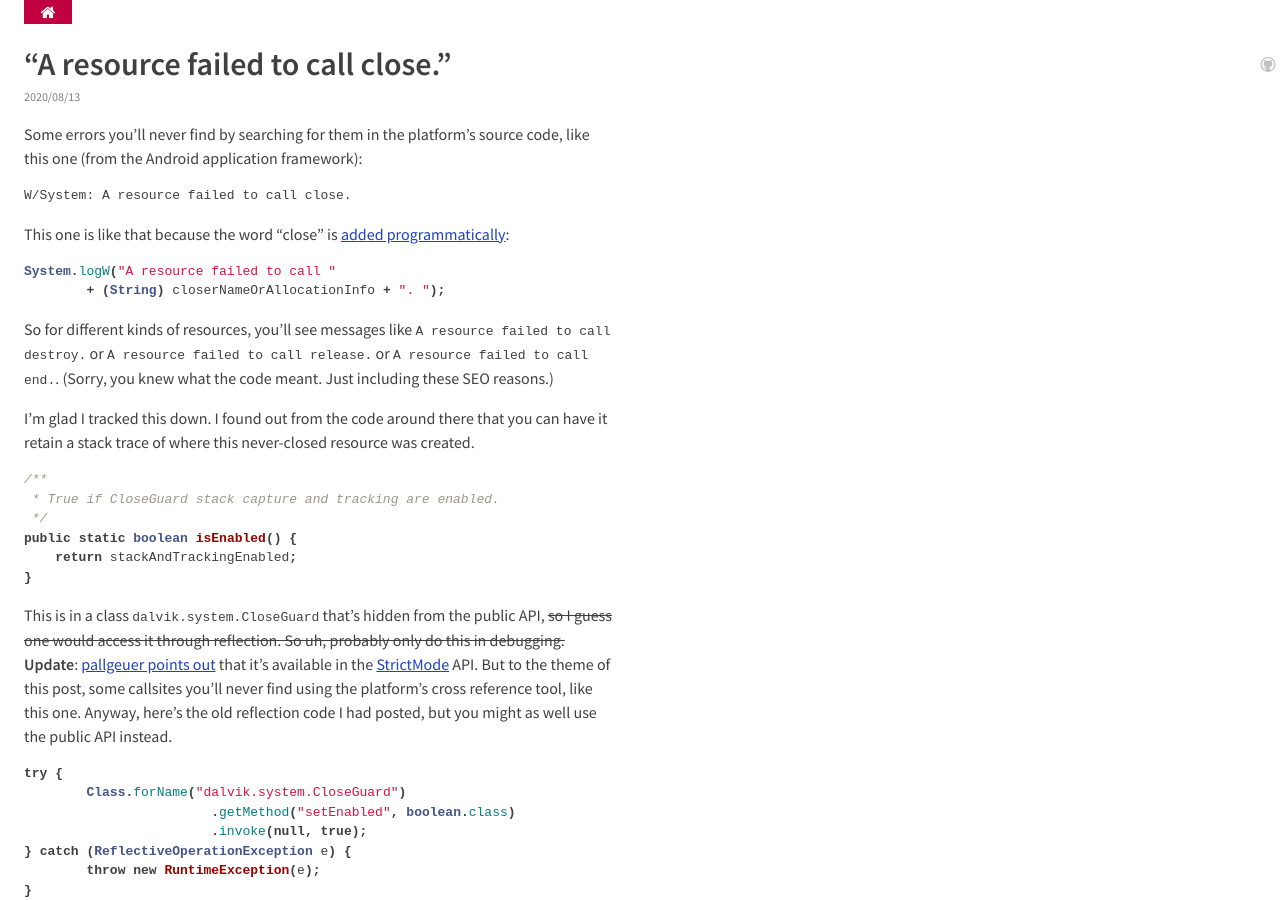
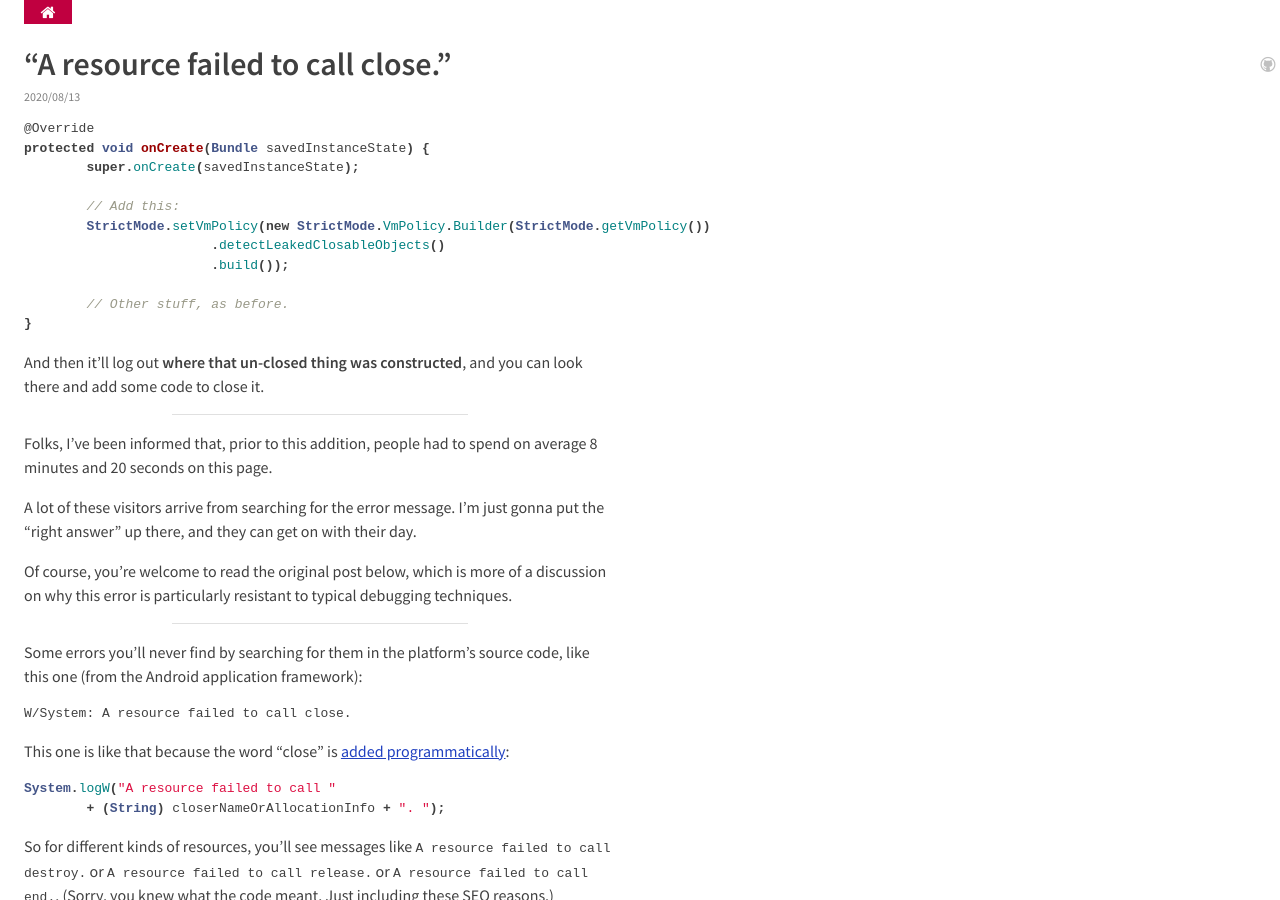
Before and after one commit to wh0/wh0.github.io, a Jekyll site: the page built from _posts/2020-08-12-closeguard.md, in a window 1280 px wide and 900 px high. Built offline with Jekyll 4.4.1, drawn with Linux system fonts in a browser that asks for light colours.

Commit message:
Update 2020-08-12-closeguard.md

````diff
--- a/_posts/2020-08-12-closeguard.md
+++ b/_posts/2020-08-12-closeguard.md
@@ -6,6 +6,34 @@ previous_teaser: An electric fan's opinion on whether I should go to bed earlier
 previous_first: false
 has_highlighting: true
 ---
+
+```java
+@Override
+protected void onCreate(Bundle savedInstanceState) {
+	super.onCreate(savedInstanceState);
+
+	// Add this:
+	StrictMode.setVmPolicy(new StrictMode.VmPolicy.Builder(StrictMode.getVmPolicy())
+			.detectLeakedClosableObjects()
+			.build());
+
+	// Other stuff, as before.
+}
+```
+
+And then it'll log out **where that un-closed thing was constructed**, and you can look there and add some code to close it.
+
+---
+
+Folks, I've been informed that, prior to this addition, people had to spend on average 8 minutes and 20 seconds on this page.
+
+A lot of these visitors arrive from searching for the error message.
+I'm just gonna put the "right answer" up there, and they can get on with their day.
+
+Of course, you're welcome to read the original post below, which is more of a discussion on why this error is particularly resistant to typical debugging techniques.
+
+---
+
 Some errors you'll never find by searching for them in the platform's source code, like this one (from the Android application framework):
 
 ```
````
